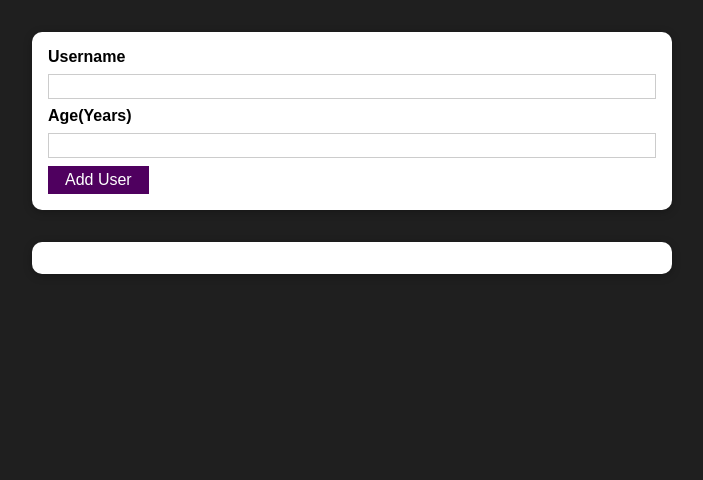
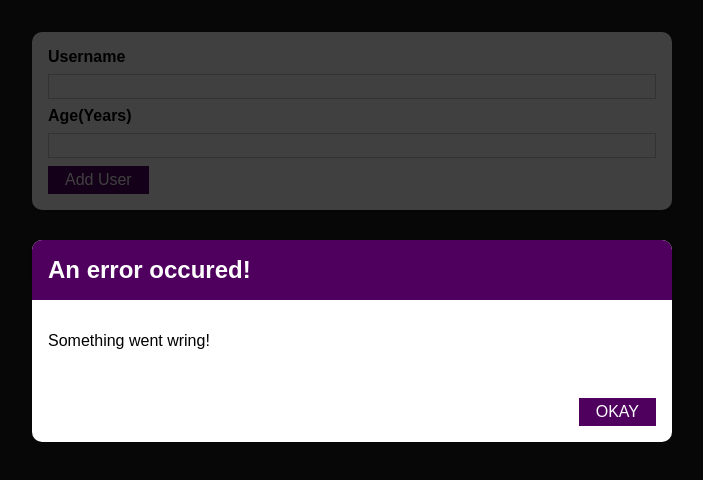
Before and after one commit to KlavyedeParmaklar/My-ReactJS-learning-examples, a React (Create React App) app in the folder username-age-list/: page / in a window 1280 px wide. Shown: the top 480 px of the page, without its empty margins (288-991 px from the left). Built offline with nearby package versions, Linux system fonts and the light colour scheme.

Commit message:
ErrorModal Component

```diff
--- /dev/null
+++ b/username-age-list/src/components/UI/ErrorModal/ErrorModal.js
@@ -0,0 +1,26 @@
+import React from 'react'
+import Button from '../Button/Button'
+import Card from '../Card/Card'
+
+import classes from './ErrorModal.module.css'
+
+const ErrorModal = (props) => {
+    return (
+        <div>
+            <div className={classes.backdrop} />
+            <Card className={classes.modal}>
+                <header className={classes.header}>
+                    <h2>{props.title}</h2>
+                </header>
+                <div className={classes.content}>
+                    <p>{props.message}</p>
+                </div>
+                <footer className={classes.actions}>
+                    <Button>OKAY</Button>
+                </footer>
+            </Card>
+        </div>
+    )
+}
+
+export default ErrorModal
--- /dev/null
+++ b/username-age-list/src/components/UI/ErrorModal/ErrorModal.module.css
@@ -0,0 +1,45 @@
+.backdrop {
+    position: fixed;
+    top: 0;
+    left: 0;
+    width: 100%;
+    height: 100vh;
+    z-index: 10;
+    background: rgba(0, 0, 0, 0.75);
+  }
+
+  .modal {
+    position: fixed;
+    top: 30vh;
+    left: 10%;
+    width: 80%;
+    z-index: 100;
+    overflow: hidden;
+  }
+
+  .header {
+    background: #4f005f;
+    padding: 1rem;
+  }
+
+  .header h2 {
+    margin: 0;
+    color: white;
+  }
+
+  .content {
+    padding: 1rem;
+  }
+
+  .actions {
+    padding: 1rem;
+    display: flex;
+    justify-content: flex-end;
+  }
+
+  @media (min-width: 768px) {
+    .modal {
+      left: calc(50% - 20rem);
+      width: 40rem;
+    }
+  }
--- a/username-age-list/src/components/Users/AddUser.js
+++ b/username-age-list/src/components/Users/AddUser.js
@@ -1,6 +1,7 @@
 import React, { useState } from 'react'
 import Button from '../UI/Button/Button'
 import Card from '../UI/Card/Card'
+import ErrorModal from '../UI/ErrorModal/ErrorModal'
 
 import classes from "./AddUser.module.css"
 
@@ -33,6 +34,8 @@
     }
 
     return (
+        <div>
+            <ErrorModal title="An error occured!" message="Something went wring!" />
             <Card className={classes.input}>
                 <form onSubmit={addUserHandler}>
                     <label htmlFor="username">Username</label>
@@ -42,6 +45,7 @@
                     <Button type="submit">Add User</Button>
                 </form>
             </Card>
+        </div>
     )
 }
 
```
Lines whose indentation alone changed are shown as unchanged.
